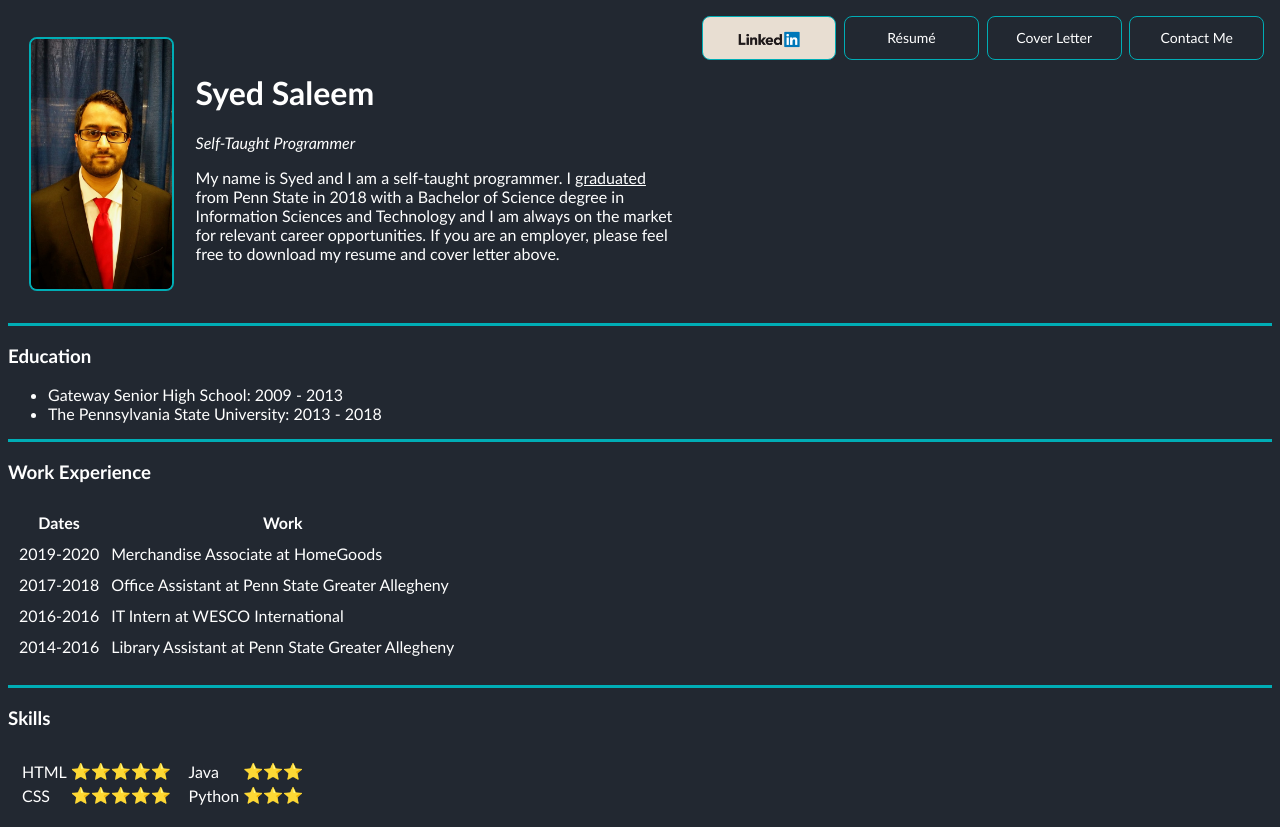
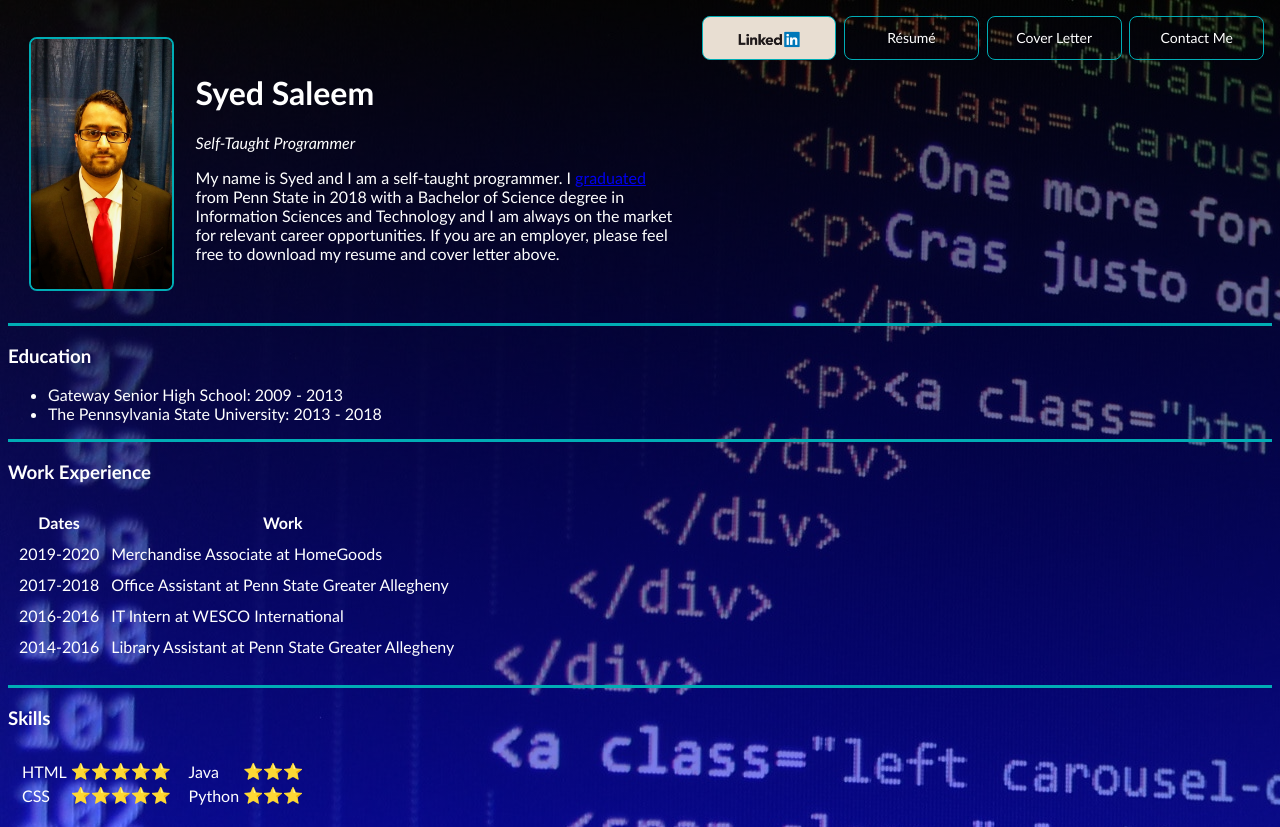
Before and after one commit to kapimoth/cv, a plain HTML site: page index.html in a window 1280 px wide. Drawn offline with Linux system fonts and the light colour scheme.

Commit message:
added files

```diff
--- a/index.html
+++ b/index.html
@@ -17,6 +17,10 @@
       background-color: #222831;
       color: #ffffff;
       font-family: "Trebuchet MS", Helvetica, sans-serif;
+      background-image: linear-gradient(to bottom, rgba(0, 0, 0, 0.65),
+       rgba(0,0,255,0.5)),
+      url('bg.jpg');
+
     }
 
     .btn_link {
@@ -27,8 +31,8 @@
       margin-right: 0.625%;
       text-align: center;
       line-height: 3;
-      color: white;
-      background: #222831;
+      color: none;
+      background: none;
       float: right;
       border-radius: 8px;
       border: 1px solid #00adb5;
@@ -39,8 +43,9 @@
       transform: 10px;
     }
 
+
     a {
-      color: #ffffff;
+      color: none;
     }
 
     hr {
@@ -79,7 +84,7 @@
       text-align: center;
       line-height: 3;
       color: white;
-      background: #222831;
+      background: none;
       float: right;
       border: 1px solid #00adb5;
       border-radius: 8px;
```
Also changed, not shown: bg.jpg (added).
